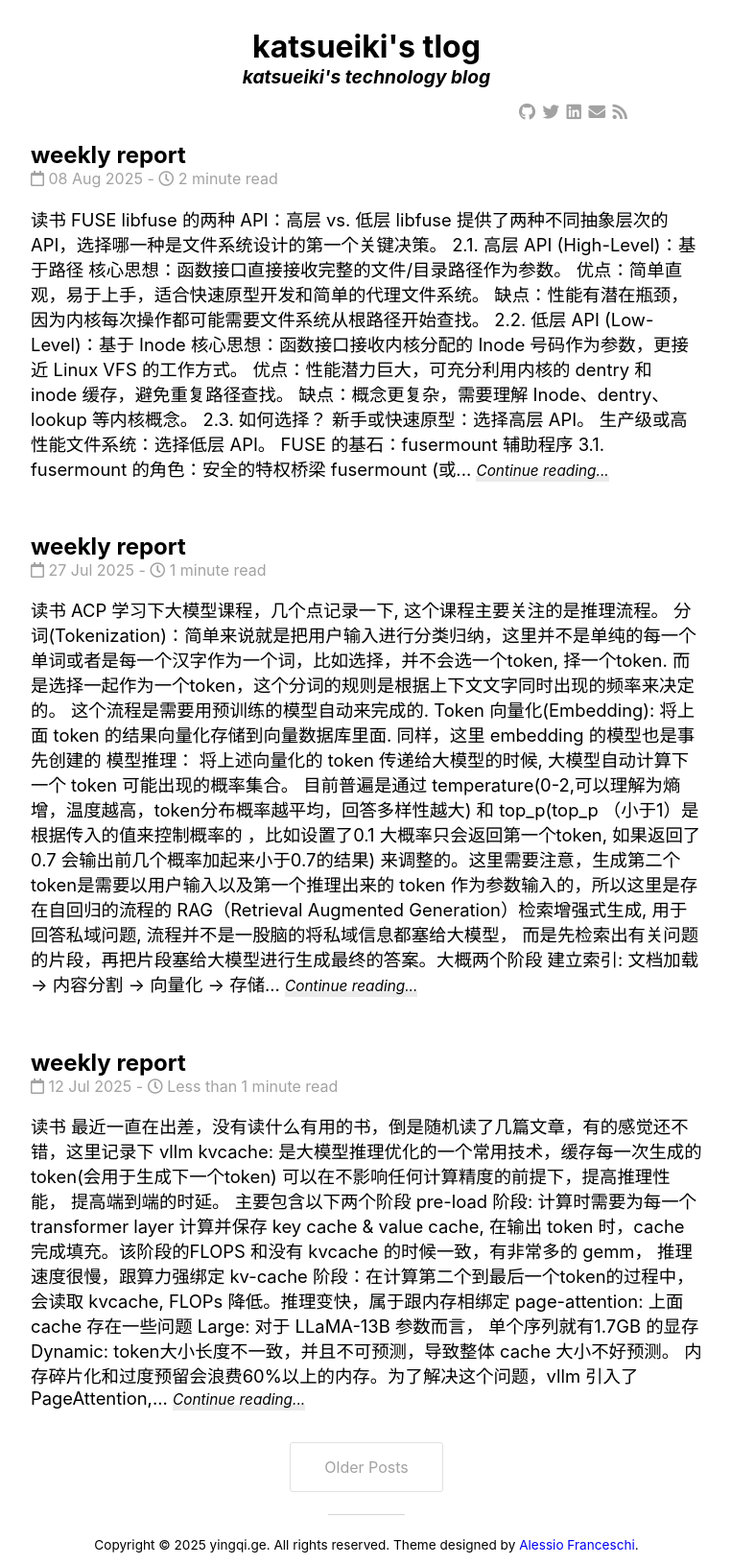
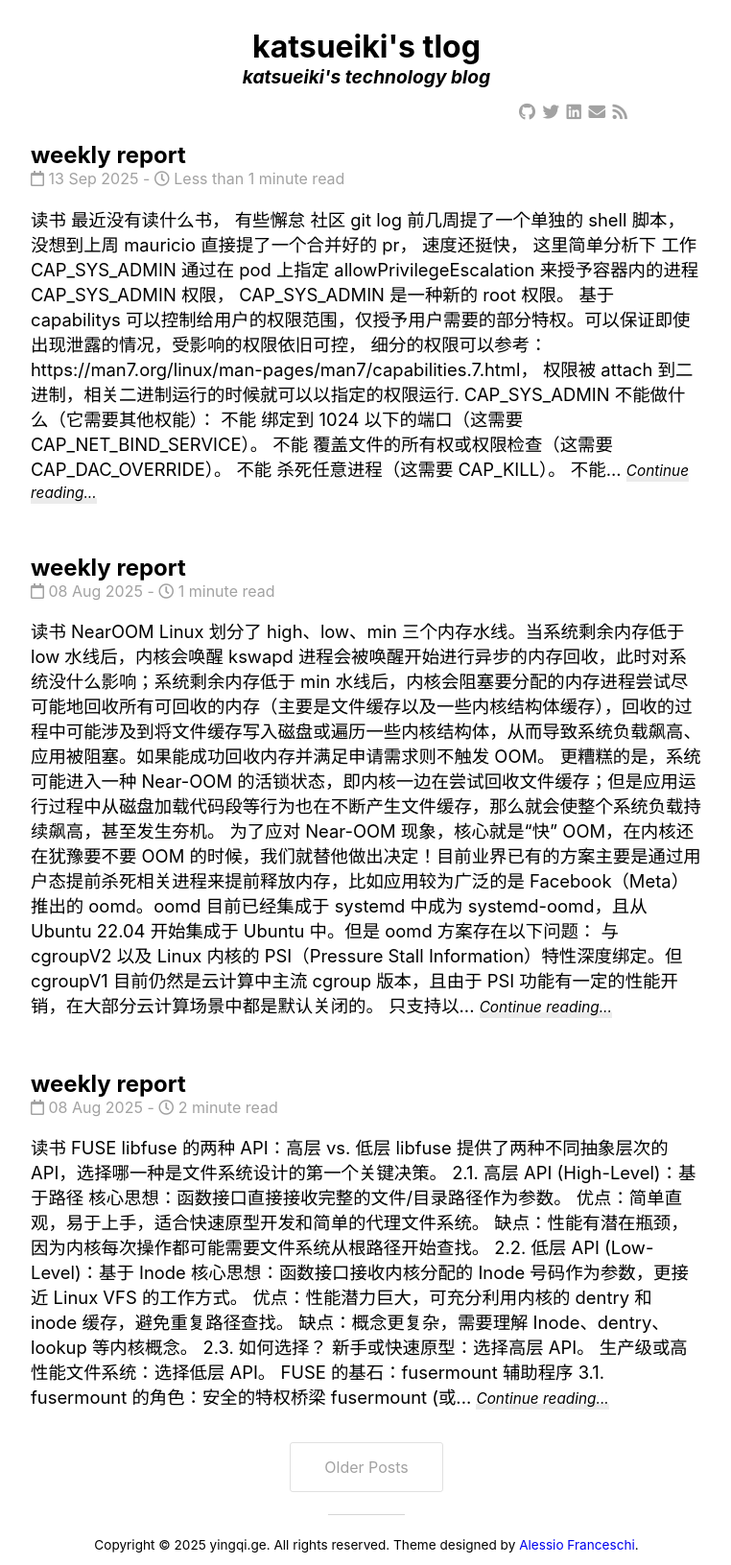
Before and after one commit to mowangdk/mowangdk.github.io, a Jekyll site: the page built from docs/index.html, in a window 1280 px wide. Shown: the whole page at 96% size, without its empty margins (258-1020 px from the left). Built offline with Jekyll 4.4.1, drawn with Linux system fonts in a browser that asks for light colours; nearby versions of some CDN libraries; the list of posts is cut into pages by our own code.

Commit message:
Add new tlogs

```diff
--- /dev/null
+++ b/docs/_posts/2025-08-22-tech-report.markdown
@@ -0,0 +1,44 @@
+---
+layout: post
+title:  "weekly report"
+date:   2025-08-08 22:30:08 +0800
+categories: weeklyreport
+---
+
+
+# 读书
+
+### NearOOM
+
+Linux 划分了 high、low、min 三个内存水线。当系统剩余内存低于 low 水线后，内核会唤醒 kswapd 进程会被唤醒开始进行异步的内存回收，此时对系统没什么影响；系统剩余内存低于 min 水线后，内核会阻塞要分配的内存进程尝试尽可能地回收所有可回收的内存（主要是文件缓存以及一些内核结构体缓存），回收的过程中可能涉及到将文件缓存写入磁盘或遍历一些内核结构体，从而导致系统负载飙高、应用被阻塞。如果能成功回收内存并满足申请需求则不触发 OOM。
+
+更糟糕的是，系统可能进入一种 Near-OOM 的活锁状态，即内核一边在尝试回收文件缓存；但是应用运行过程中从磁盘加载代码段等行为也在不断产生文件缓存，那么就会使整个系统负载持续飙高，甚至发生夯机。
+
+为了应对 Near-OOM 现象，核心就是“快” OOM，在内核还在犹豫要不要 OOM 的时候，我们就替他做出决定！目前业界已有的方案主要是通过用户态提前杀死相关进程来提前释放内存，比如应用较为广泛的是 Facebook（Meta）推出的 oomd。oomd 目前已经集成于 systemd 中成为 systemd-oomd，且从 Ubuntu 22.04 开始集成于 Ubuntu 中。但是 oomd 方案存在以下问题：
+
+- 与 cgroupV2 以及 Linux 内核的 PSI（Pressure Stall Information）特性深度绑定。但 cgroupV1 目前仍然是云计算中主流 cgroup 版本，且由于 PSI 功能有一定的性能开销，在大部分云计算场景中都是默认关闭的。
+
+- 只支持以 cgroup 为粒度杀进程，配置 cgroup 级别的杀进程策略。
+
+所以 oomd 在适用性和灵活性上仍有欠缺。
+
+### kubernetes Node Swap
+
+https://kubernetes.io/blog/2025/08/19/tuning-linux-swap-for-kubernetes-a-deep-dive/
+
+
+#### Memory
+
+Anonymous memory: This is memory that is not backed by a specific file on the disk, such as a program's heap and stack. From the application's perspective this is private memory, and when the kernel needs to reclaim these pages, it must write them to a dedicated swap device.
+
+File-backed memory: This memory is backed by a file on a filesystem. This includes a program's executable code, shared libraries, and filesystem caches. When the kernel needs to reclaim these pages, it can simply discard them if they have not been modified ("clean"). If a page has been modified ("dirty"), the kernel must first write the changes back to the file before it can be discarded.
+
+
+
+# 社区
+
+
+# 工作
+
+### 系统盘扩容
+本周试了一下系统盘扩容，因为系统盘默认会存在 boot 分区，所以一个系统盘一般都是存在一个 boot分区，一个根目录分区，如果根目录分区是在最后一个分区的话扩容比较简单，但是如果不是最后一个分区的情况下，需要调整当前分区之后的所有分区的起始位置，非常复杂。综合考虑还是不建议用户将需要扩容的数据放到系统分区上面， 但是 gke 貌似是没有数据盘的， 回头确认下具体逻辑
--- /dev/null
+++ b/docs/_posts/2025-09-13-tech-report.markdown
@@ -0,0 +1,43 @@
+---
+layout: post
+title:  "weekly report"
+date:   2025-09-13 22:30:08 +0800
+categories: weeklyreport
+---
+
+
+# 读书
+
+最近没有读什么书， 有些懈怠
+
+# 社区
+
+### git log
+
+前几周提了一个单独的 shell 脚本， 没想到上周 mauricio 直接提了一个合并好的 pr， 速度还挺快， 这里简单分析下
+
+# 工作
+
+### CAP_SYS_ADMIN
+
+通过在 pod 上指定 allowPrivilegeEscalation 来授予容器内的进程 CAP_SYS_ADMIN 权限， CAP_SYS_ADMIN 是一种新的 root 权限。 基于 capabilitys 可以控制给用户的权限范围，仅授予用户需要的部分特权。可以保证即使出现泄露的情况，受影响的权限依旧可控， 细分的权限可以参考： https://man7.org/linux/man-pages/man7/capabilities.7.html， 权限被 attach 到二进制，相关二进制运行的时候就可以以指定的权限运行.
+
+---
+CAP_SYS_ADMIN 不能做什么（它需要其他权能）：
+
+不能 绑定到 1024 以下的端口（这需要 CAP_NET_BIND_SERVICE）。
+不能 覆盖文件的所有权或权限检查（这需要 CAP_DAC_OVERRIDE）。
+不能 杀死任意进程（这需要 CAP_KILL）。
+不能 加载内核模块（这需要 CAP_SYS_MODULE）。
+不能 修改系统时间（这需要 CAP_SYS_TIME）。
+
+
+可以做什么？
+- perform operations on ***trusted*** and ***security*** extended attributes (see xattr(7));
+
+一旦挂载了CAP_SYS_ADMIN， 节点上的 /sys 目录将会直接映射到容器内， 这部分是通过 xxx capacity 完成的
+
+---
+如果容器上设置了 privileged 权限，容器可以直接访问宿主机上的所有设备，即 /dev 目录被完整挂载进来, 同样 /sys 目录也会直接映射到容器内
+
+###
```
Also changed, not shown: docs/_posts/2024-07-15-tech-report.markdown (+19 -0 lines).
